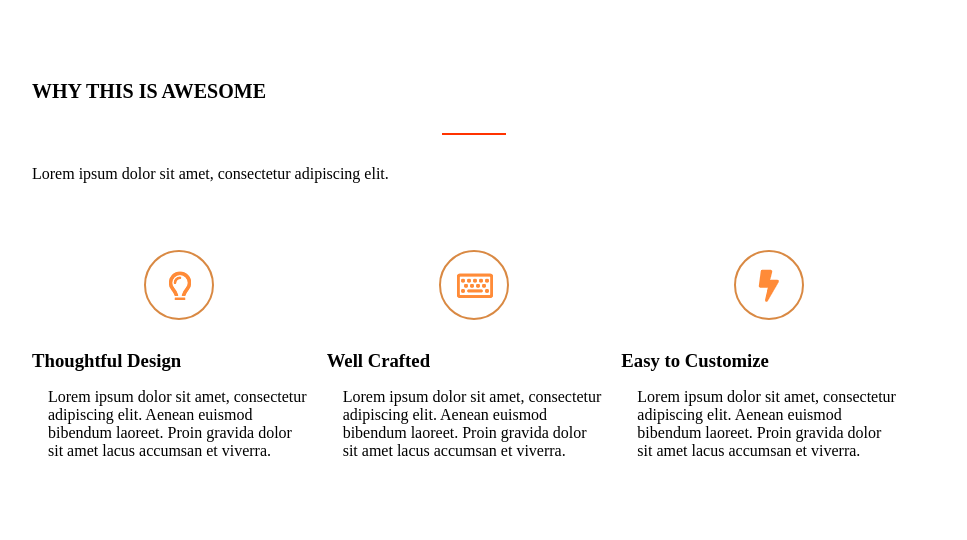
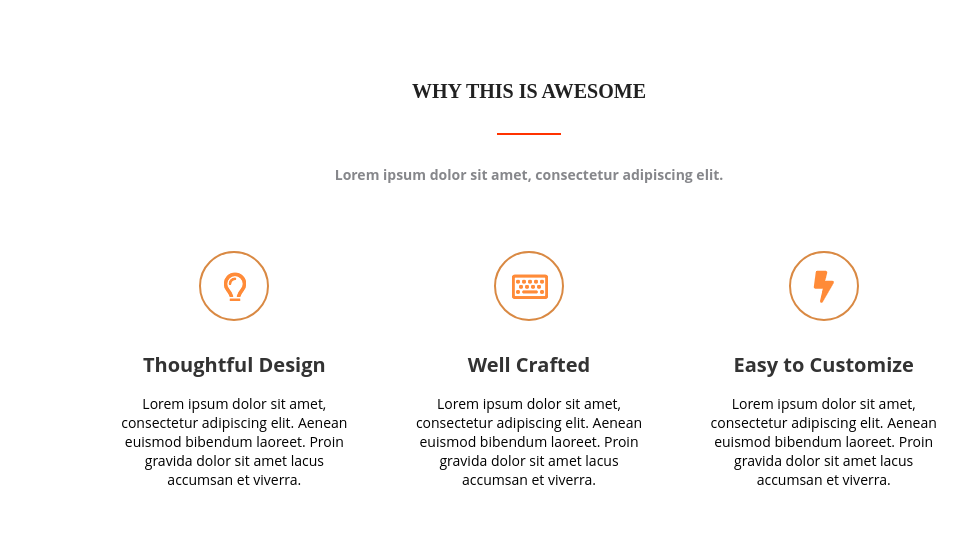
Before and after one commit to AnastasiaBondarovich/Lending-1, a plain HTML site: page Homework-2/index.html in a window 1280 px wide. Shown: the whole page, without its empty margins (111-1078 px from the left). Drawn offline with Linux system fonts and the light colour scheme.

Commit message:
Homework-2.edd

```diff
--- a/Homework-2/css/awesome.css
+++ b/Homework-2/css/awesome.css
@@ -1,8 +1,16 @@
 .title-awesome {
-  font-size: 20px;
+  margin-left: auto;
+  margin-right: auto;
   margin-bottom: 25px;
+  text-align: center;
 }
 
+h2 {
+  font-size: 20px;
+  color: #212121;
+  font-family: Raleway, italic;
+  text-transform: uppercase;
+}
 .line {
   width: 64px;
   border-top: 2px solid rgb(255, 51, 0);
@@ -14,14 +22,25 @@
   margin-right: auto;
   margin-bottom: 67px;
 }
+
+h6 {
+  font-family: open sans;
+  font-size: 14px;
+  line-height: 19px;
+  color: #86878b;
+}
 .awesome-row {
   display: flex;
   padding-left: auto;
   padding-right: auto;
+  text-align: center;
 }
 
 .awesome-row-item {
-  width: 350px;
+  max-width: 350px;
+  margin-bottom: 32px;
+  margin-left: 16px;
+  margin-right: 16px;
 }
 
 .awesome-row-item-img {
@@ -36,12 +55,21 @@
 }
 
 .awesome-description-item {
+  font-family: open sans;
+  font-weight: bold;
+  font-size: 20px;
+  line-height: 27px;
+  color: #333333;
   margin-top: 30px;
   margin-left: auto;
   margin-right: auto;
 }
 
 .awesome-text {
+  font-family: open sans;
+  font-size: 14px;
+  line-height: 19px;
+  color: #000000;
   width: auto;
   height: auto;
   margin: 16px 16px;
--- a/Homework-2/css/style.css
+++ b/Homework-2/css/style.css
@@ -17,5 +17,6 @@
 
 .container {
   max-width: 1170px;
+  margin: auto;
   padding: 0px 143px;
 }
--- a/Homework-2/index.html
+++ b/Homework-2/index.html
@@ -4,19 +4,23 @@
     <meta charset="UTF-8" />
     <meta http-equiv="X-UA-Compatible" content="IE=edge" />
     <meta name="viewport" content="width=device-width, initial-scale=1.0" />
+    <title>Home work</title>
     <link rel="stylesheet" href="./css/style.css" />
     <title>Homework-2</title>
   </head>
   <body>
     <section class="section">
       <div class="container">
-        <div class="title">
-          <h2 class="title-awesome">WHY THIS IS AWESOME</h2>
+        <div class="title-awesome">
+          <h2>Why this is awesome</h2>
+
           <div class="line"></div>
+
           <div class="discription">
-            Lorem ipsum dolor sit amet, consectetur adipiscing elit.
+            <h6>Lorem ipsum dolor sit amet, consectetur adipiscing elit.</h6>
           </div>
         </div>
+
         <div class="awesome-row">
           <div class="awesome-row-item">
             <div class="awesome-row-item-img">
```
